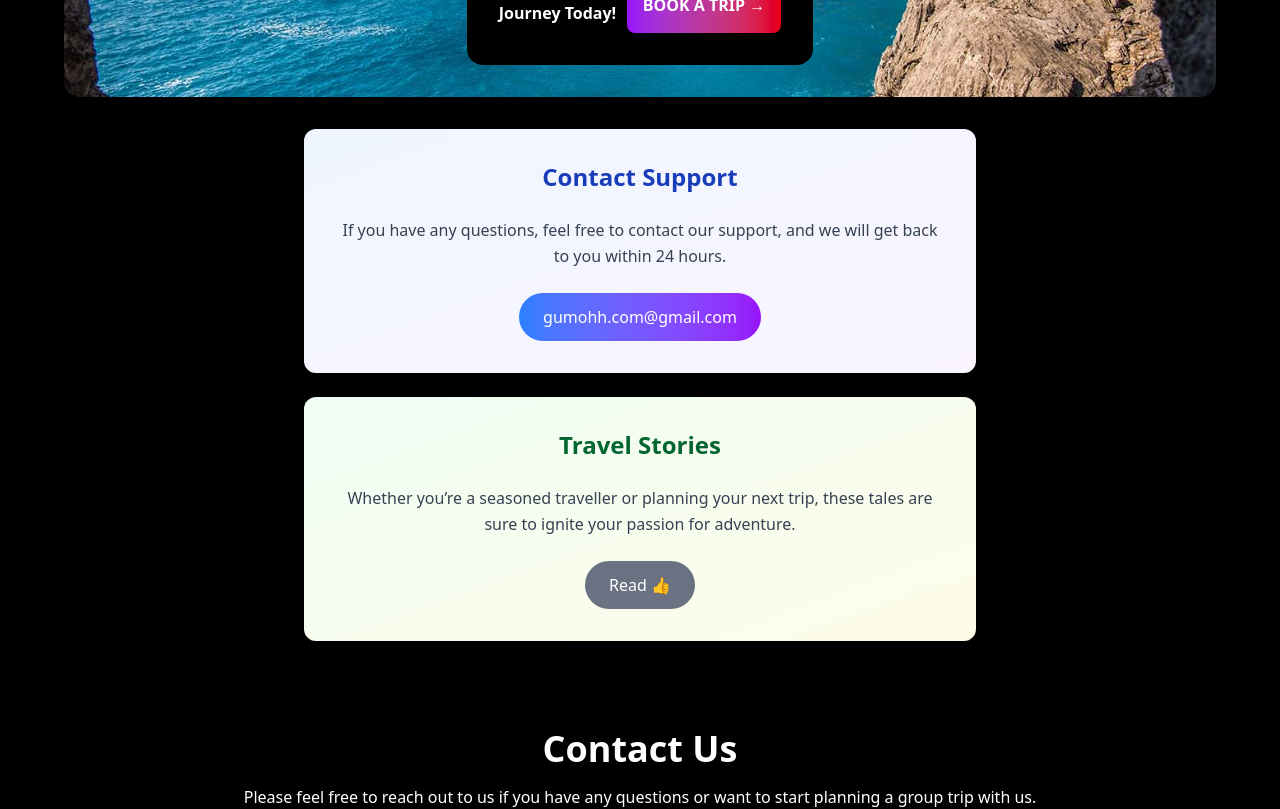
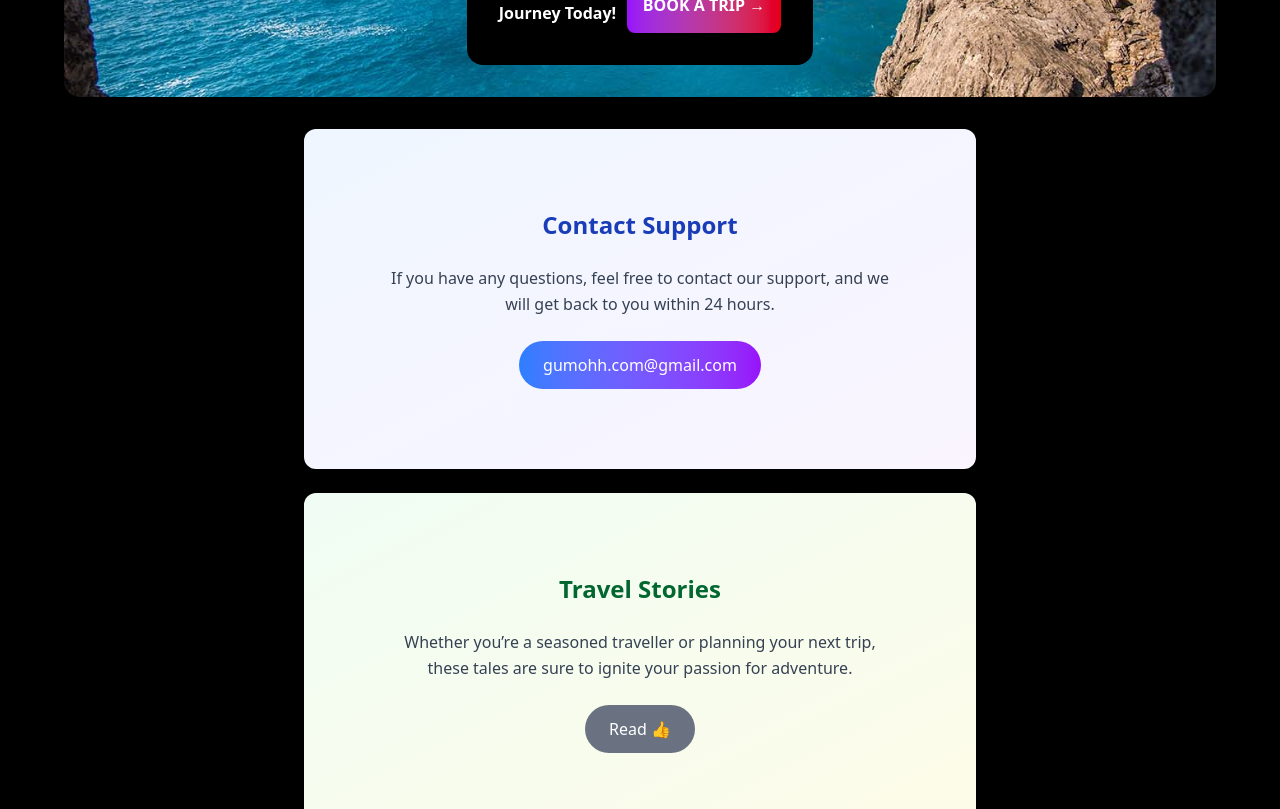
Before and after one commit to gumohh-com/gumohh-com.github.io, a React (Vite) app in the folder client/: page / in a window 1280 px wide. Shown: the part 2460-3269 px from the top of the page. Built offline with nearby package versions, Linux system fonts and the light colour scheme.

Commit message:
padding added

```diff
--- a/client/src/components/JourneySection.jsx
+++ b/client/src/components/JourneySection.jsx
@@ -15,7 +15,7 @@ const JourneySection = () => {
 
   <div className="flex  gap-6 flex-wrap justify-center">
   {/* Contact Support Card */}
-  <div className="bg-gradient-to-br from-blue-50 to-purple-50 rounded-xl shadow-xl p-8 text-center max-w-2xl min-w-80 transform transition-all hover:scale-105 hover:shadow-xl">
+  <div className="bg-gradient-to-br from-blue-50 to-purple-50 rounded-xl shadow-xl p-20 text-center max-w-2xl min-w-80 transform transition-all hover:scale-105 hover:shadow-xl">
     <h2 className="text-2xl font-bold mb-6 text-blue-800">Contact Support</h2>
     <p className="text-gray-700 mb-6 leading-relaxed">
       If you have any questions, feel free to contact our support, and we will get back to you within 24 hours.
@@ -29,7 +29,7 @@ const JourneySection = () => {
   </div>
 
   {/* Travel Stories Card */}
-  <div className="bg-gradient-to-br from-green-50 to-yellow-50 rounded-xl shadow-xl p-8 text-center max-w-2xl min-w-80 transform transition-all hover:scale-105 hover:shadow-xl">
+  <div className="bg-gradient-to-br from-green-50 to-yellow-50 rounded-xl shadow-xl p-20 text-center max-w-2xl min-w-80 transform transition-all hover:scale-105 hover:shadow-xl">
     <h2 className="text-2xl font-bold mb-6 text-green-800">Travel Stories</h2>
     <p className="text-gray-700 mb-6 leading-relaxed">
       Whether you’re a seasoned traveller or planning your next trip, these tales are sure to ignite your passion for adventure.
```
